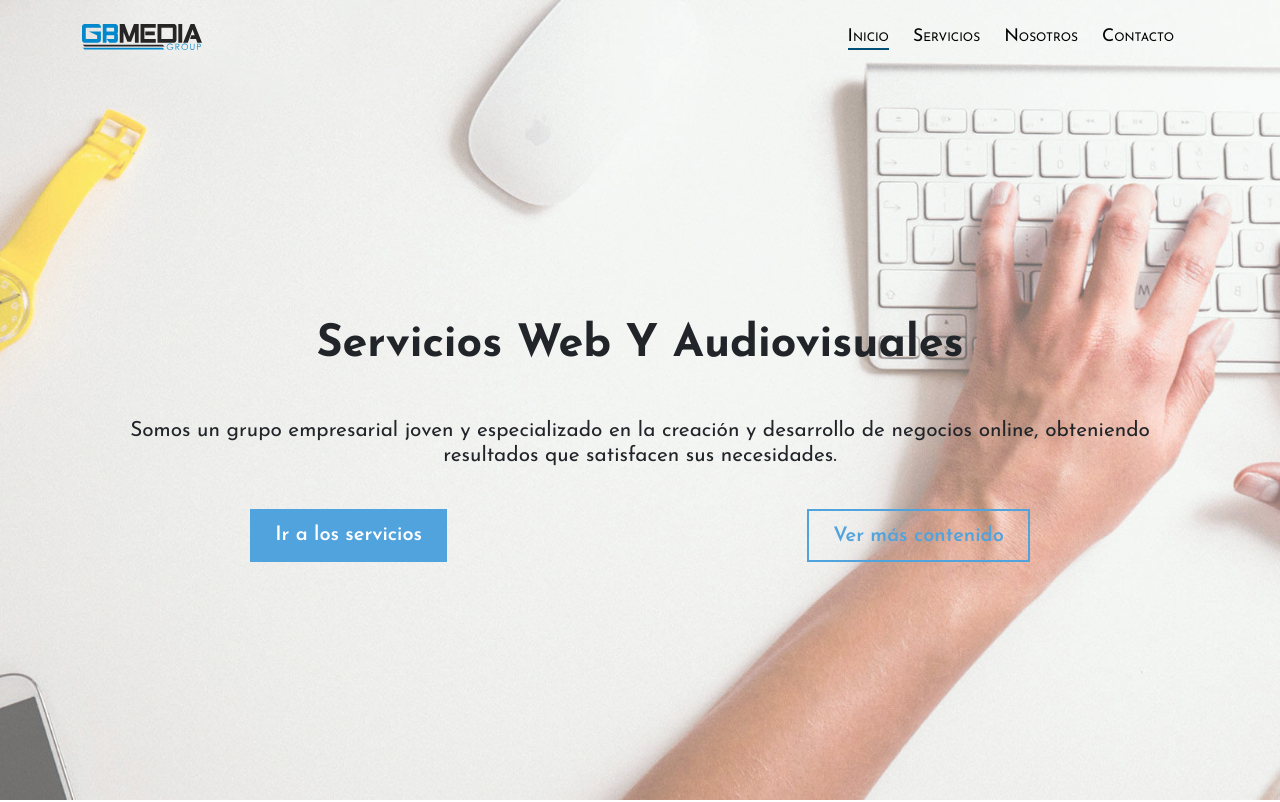
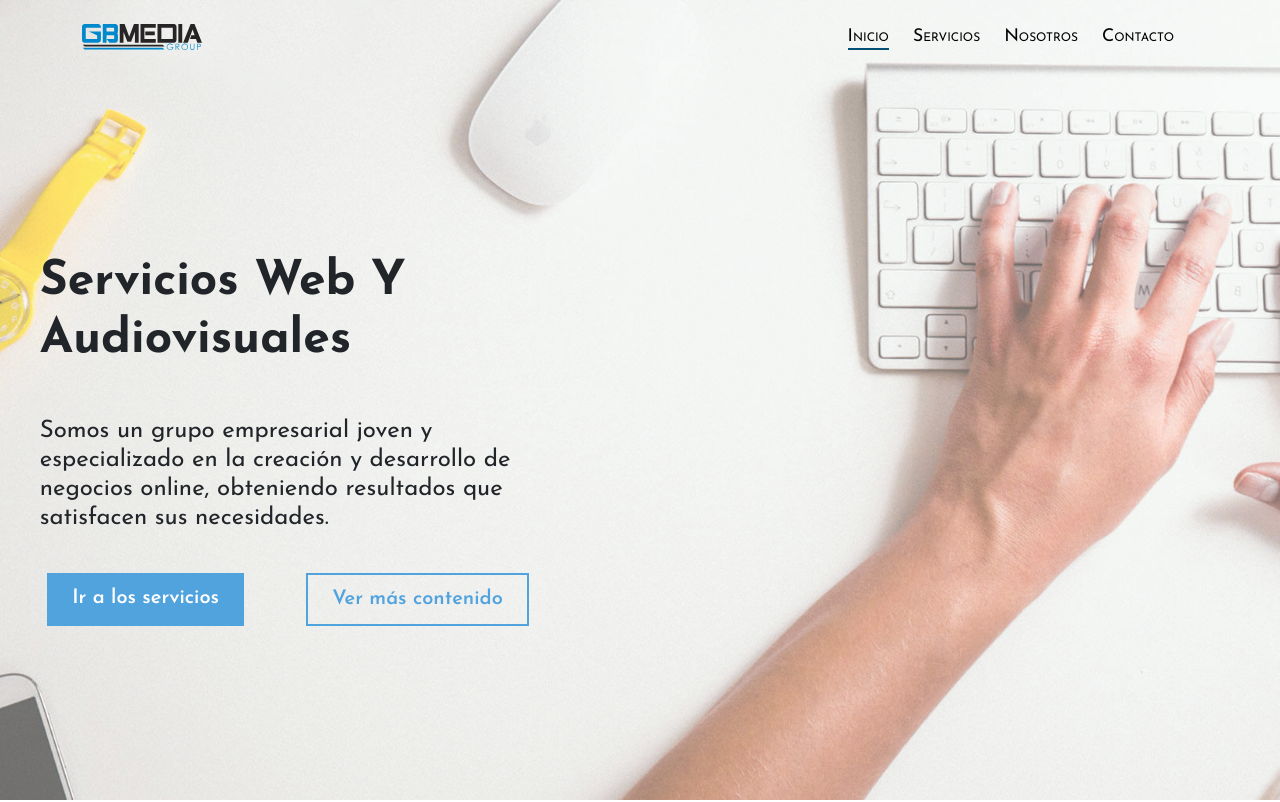
Before and after one commit to johanmeci/p-gbmedia, a React (Create React App) app: page / in a window 1280 px wide. Shown: the top 802 px of the page. Built offline with nearby package versions, Linux system fonts and the light colour scheme.

Commit message:
Adding 992px media queries for hero section

```diff
--- a/src/components/Hero/Hero.js
+++ b/src/components/Hero/Hero.js
@@ -4,7 +4,7 @@ import { useLocation } from "react-router-dom";
 import Navbar from "../Navbar/Navbar";
 import { txtHero } from "../../constants/constants";
 
-import './hero.css';
+import './hero.scss';
 
 export default function Hero() {
 
--- a/src/components/Hero/hero.css
+++ /dev/null
@@ -1,150 +0,0 @@
-body .btn {
-    padding: .6rem 1.5rem;
-    border-radius: 0;
-    font-weight: 600;
-    font-size: 1.25rem;
-    transition: all 0.5s ease-in-out;
-}
-
-body .btn:active, body .btn:focus, body .btn:hover {
-    -webkit-box-shadow: none;
-    box-shadow: none;
-}
-
-body .btn.btnPrincipal {
-    background: #51a3de;
-    color: #FFFFFF;
-}
-
-body .btn.btnPrincipal:active,
-body .btn.btnPrincipal:focus,
-body .btn.btnPrincipal:hover {
-    background: #005076;
-}
-
-body .btn.btnSecundario {
-    background: transparent;
-    color: #51a3de;
-    border: 2px solid #51a3de;
-}
-
-body .btn.btnSecundario:active,
-body .btn.btnSecundario:focus,
-body .btn.btnSecundario:hover {
-    background: #51a3de;
-    color: #FFFFFF;
-}
-
-body .btn.btnInfo {
-    font-weight: 300;
-    padding: .6rem 1.2rem;
-}
-
-.bienvenidosPrincipal {
-    background-color: #FFFFFF;
-    height: 100vh;
-    display: flex;
-    flex-direction: column;
-    position: relative;
-}
-
-.bienvenidosPrincipal.about {
-    background-color: #FFF59D;
-    padding-bottom: 3rem;
-    height: 70vh;
-    justify-content: center
-}
-
-.bienvenidosPrincipal.contact {
-    height: auto;
-}
-
-.bienvenidosPrincipal.contact .divPrincipal,
-.bienvenidosPrincipal.contact .imgPrincipal2 {
-    display: none;
-}
-
-.bienvenidosPrincipal .divPrincipal {
-    z-index: 2;
-    position: relative;
-}
-
-.bienvenidosPrincipal .textoPrincipal {
-    flex: 1 1 auto;
-    display: -webkit-box;
-    display: -ms-flexbox;
-    display: flex;
-    align-items: center;
-    padding: 1rem;
-}
-
-.bienvenidosPrincipal .textoPrincipal .container {
-    padding: 1rem 0;
-}
-
-.bienvenidosPrincipal .textoPrincipal .contenidoTexto {
-    margin-top: 4rem;
-}
-
-.bienvenidosPrincipal .textoPrincipal h1 {
-    text-align: center;
-    font-size: 2.8rem;
-    font-weight: 900;
-    text-transform: capitalize;
-}
-
-.bienvenidosPrincipal .textoPrincipal h3 {
-    text-align: center;
-    font-size: 1.3rem;
-    font-weight: 400;
-    margin-top: 3rem;
-}
-
-.bienvenidosPrincipal .flechaBajar {
-    flex: 1 1 auto;
-    display: flex;
-    flex-wrap: wrap;
-    z-index: 1;
-}
-
-.bienvenidosPrincipal .flechaBajar a {
-    margin-left: auto;
-    margin-right: auto;
-    margin-bottom: 1rem;
-    width: max-content;
-}
-
-.bienvenidosPrincipal.about .imgPrincipal2 {
-    display: none;
-}
-
-.bienvenidosPrincipal .imgPrincipal2 {
-    position: absolute;
-    top: 0;
-    left: 0;
-    width: 100%;
-    height: 100%;
-    background: url(/public/images/imgPrincipal.jpg) center top / cover no-repeat;
-    transform: rotateY(180deg);
-}
-
-.bienvenidosPrincipal .imgPrincipal2::after {
-    content: '';
-    position: absolute;
-    width: 100%;
-    height: 100%;
-    background-color: rgba(255, 255, 255, 0.4);
-}
-
-.bienvenidosPrincipal.services .imgPrincipal2 {
-    background-image: url(/public/images/imgPrincipalServicios.jpg);
-    transform: rotateY(0);
-}
-
-@media (min-width: 768px) {
-
-    .bienvenidosPrincipal .divPrincipal {
-        margin: auto;
-    }
-
-}
--- /dev/null
+++ b/src/components/Hero/hero.scss
@@ -0,0 +1,187 @@
+body {
+
+    .btn {
+        padding: .6rem 1.5rem;
+        border-radius: 0;
+        font-weight: 600;
+        font-size: 1.25rem;
+        transition: all 0.5s ease-in-out;
+
+        &:active,
+        &:focus,
+        &:hover {
+            box-shadow: none;
+        }
+
+        &.btnPrincipal {
+            background: #51a3de;
+            color: #FFFFFF;
+
+            &:active,
+            &:focus,
+            &:hover  {
+                background: #005076;
+            }
+        }
+
+        &.btnSecundario {
+            background: transparent;
+            color: #51a3de;
+            border: 2px solid #51a3de;
+
+            &:active,
+            &:focus,
+            &:hover  {
+                background: #51a3de;
+                color: #FFFFFF;
+            }
+        }
+
+        &.btnInfo {
+            font-weight: 300;
+            padding: .6rem 1.2rem;
+        }
+    }
+
+}
+
+.bienvenidosPrincipal {
+    background-color: #FFFFFF;
+    height: 100vh;
+    display: flex;
+    flex-direction: column;
+    position: relative;
+
+    &.services {
+        .imgPrincipal2 {
+            background-image: url(../../../public/images/imgPrincipalServicios.jpg);
+            transform: rotateY(0);
+        }
+    }
+
+    &.about {
+        background-color: #FFF59D;
+        padding-bottom: 3rem;
+        height: 70vh;
+        justify-content: center;
+
+        .imgPrincipal2 {
+            display: none;
+        }
+    }
+
+    &.contact {
+        height: auto;
+
+        .divPrincipal,
+        .imgPrincipal2 {
+            display: none;
+        }
+    }
+
+    .divPrincipal {
+        z-index: 2;
+        position: relative;
+    }
+
+    .textoPrincipal {
+        flex: 1 1 auto;
+        display: flex;
+        align-items: center;
+        padding: 1rem;
+
+        .container {
+            padding: 1rem 0;
+        }
+
+        .contenidoTexto {
+            margin-top: 4rem;
+        }
+
+        h1 {
+            text-align: center;
+            font-size: 2.8rem;
+            font-weight: 900;
+            text-transform: capitalize;
+        }
+
+        h3 {
+            text-align: center;
+            font-size: 1.3rem;
+            font-weight: 400;
+            margin-top: 3rem;
+        }
+    }
+
+    .flechaBajar {
+        flex: 1 1 auto;
+        display: flex;
+        flex-wrap: wrap;
+        z-index: 1;
+
+        a {
+            margin-left: auto;
+            margin-right: auto;
+            margin-bottom: 1rem;
+            width: max-content;
+        }
+    }
+
+    .imgPrincipal2 {
+        position: absolute;
+        top: 0;
+        left: 0;
+        width: 100%;
+        height: 100%;
+        background: url(../../../public/images/imgPrincipal.jpg) center top / cover no-repeat;
+        transform: rotateY(180deg);
+
+        &::after {
+            content: '';
+            position: absolute;
+            width: 100%;
+            height: 100%;
+            background-color: rgba(255, 255, 255, 0.4);
+        }
+    }
+}
+
+@media (min-width: 768px) {
+
+    .bienvenidosPrincipal {
+        .divPrincipal {
+            margin: auto;
+        }
+    }
+
+}
+
+@media (min-width:992px) {
+
+    .bienvenidosPrincipal:not(.about) {
+
+        .divPrincipal {
+            width: 45%;
+            margin-left: 0;
+        }
+
+        .textoPrincipal {
+            h1, h3 {
+                text-align: left;
+            }
+
+            h1 {
+                font-size: 3rem;
+            }
+
+            h3 {
+                font-size: 1.5rem;
+            }
+        }
+
+        .flechaBajar {
+            padding: 0 1rem;
+        }
+    }
+
+}
```
